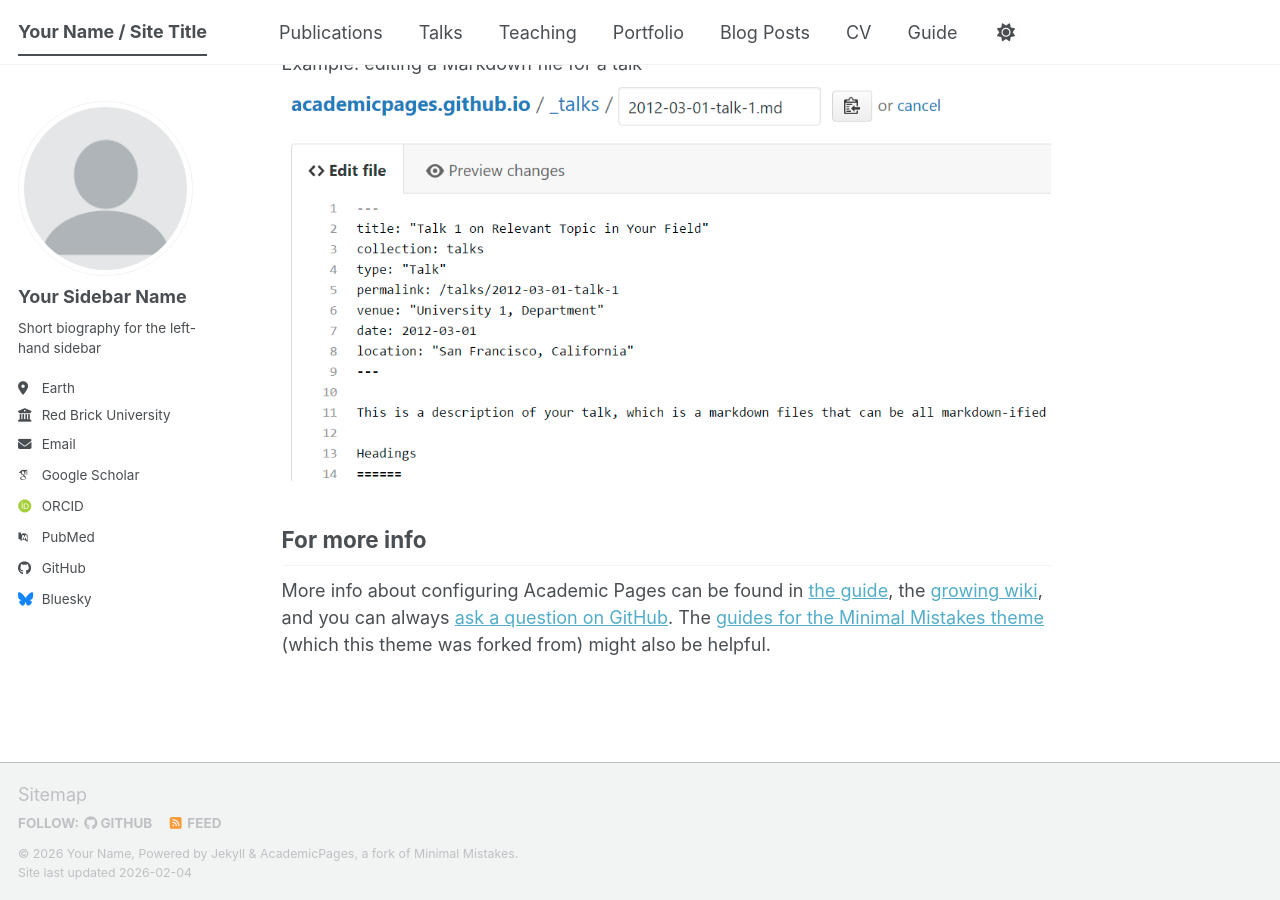
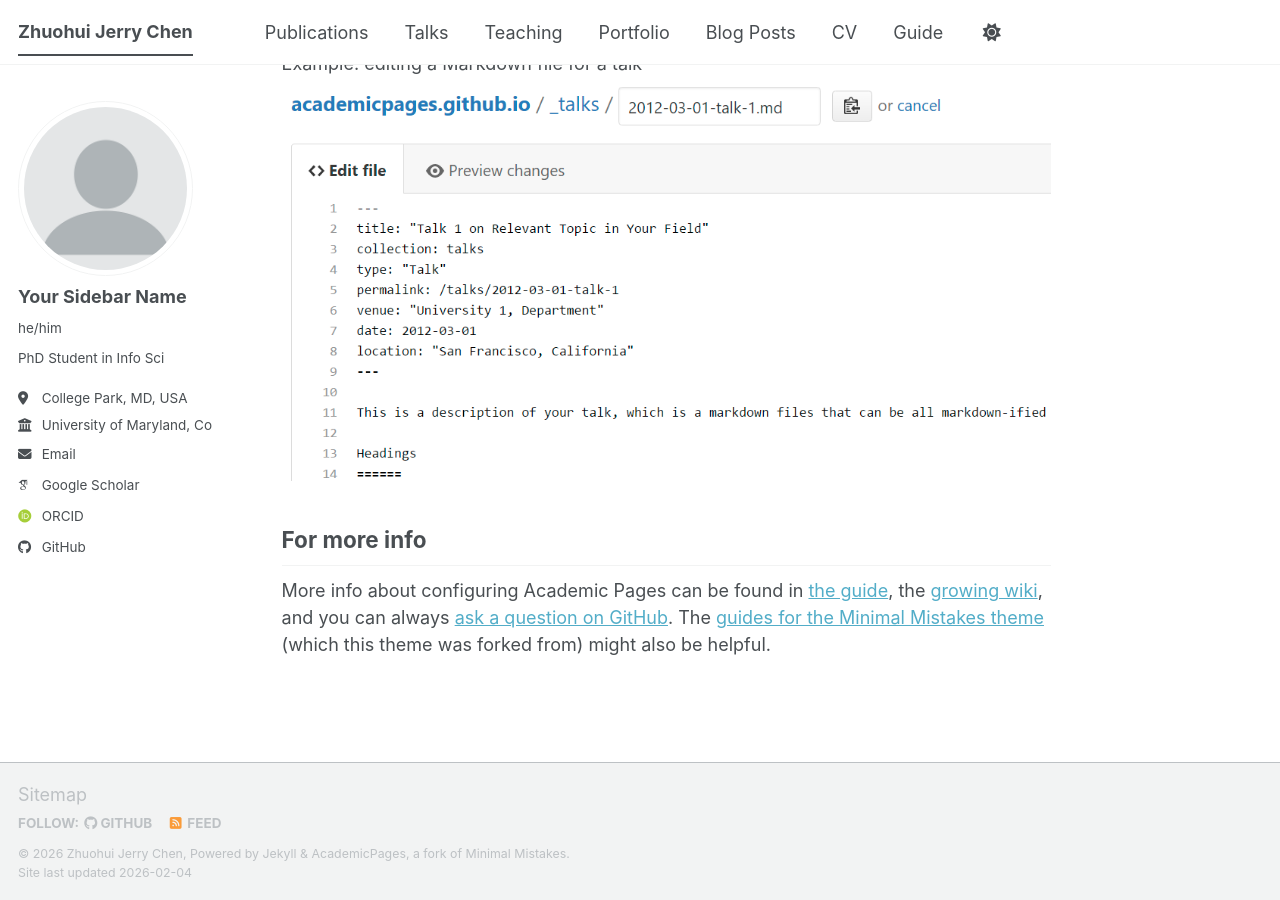
Before and after one commit to zhuohui-chen/zhuohui-chen.github.io, a Jekyll site: the page built from _pages/about.md, in a window 1280 px wide and 900 px high, scrolled down 2720 px. Built offline with Jekyll 4.4.1, drawn with Linux system fonts in a browser that asks for light colours; some web fonts are replaced; a script bundle is joined from its source files by our own code; library files that are not in the unit come from our copies.

Commit message:
Update _config.yml
Basic info update

```diff
--- a/_config.yml
+++ b/_config.yml
@@ -9,14 +9,14 @@
 # Basic Site Settings
 locale                   : "en-US"
 site_theme               : "default" # The available themes options are "default", "air", "sunrise", "mint", "dirt" and "contrast"
-title                    : "Your Name / Site Title"
+title                    : "Zhuohui Jerry Chen"
 title_separator          : "-"
-name                     : &name "Your Name"
-description              : &description "Your Name's academic portfolio"   # Update this with a general description of your site, this is the default if not overridden by a page
-url                      : https://academicpages.github.io # The base hostname & protocol for your site e.g. "https://[your GitHub username].github.io",
+name                     : &name "Zhuohui Jerry Chen"
+description              : &description "Zhuohui's personal website"   # Update this with a general description of your site, this is the default if not overridden by a page
+url                      : https://zhuohui-chen.github.io # The base hostname & protocol for your site e.g. "https://[your GitHub username].github.io",
                                                            # or if you already have some other page hosted on Github then use "https://[your GitHub username].github.io/[Your Repo Name]"
 baseurl                  : "" # the subpath of your site, e.g. "/blog"
-repository               : "academicpages/academicpages.github.io"
+repository               : "zhuohui-chen/zhuohui-chen.github.io"
 
 # Site Author - The following control what appear as part of the author content on the side bar.
 #               If a field is blank the icon and link will not appear, otherwise it will be shown.
@@ -25,23 +25,23 @@ author:
   # Biographic information
   avatar           : "profile.png"
   name             : "Your Sidebar Name"
-  pronouns         : # example: "she/her"
-  bio              : "Short biography for the left-hand sidebar"
-  location         : "Earth"
-  employer         : "Red Brick University"
+  pronouns         : "he/him"
+  bio              : "PhD Student in Info Sci"
+  location         : "College Park, MD, USA"
+  employer         : "University of Maryland, College Park"
   uri              : # URL
-  email            : "none@example.org"
+  email            : "zchen95@umd.edu"
 
   # Academic websites
   academia         : # URL
   arxiv            : # URL - Update with the correct link to your profile
-  googlescholar    : "https://scholar.google.com/citations?user=PS_CX0AAAAAJ"
+  googlescholar    : "https://scholar.google.com/citations?user=QhFp7h4AAAAJ&hl=en"
   inspire-hep      : # URL
   impactstory      : # URL
-  orcid            : "https://orcid.org/yourorcidurl"
+  orcid            : "https://orcid.org/0009-0005-3113-3804"
   semantic         : # URL
   ssrn             : # URL
-  pubmed           : "https://www.ncbi.nlm.nih.gov/pubmed/?term=john+snow"
+  pubmed           : # URL
   researchgate     : # URL
   scopus           : # URL
   zotero           : # URL
@@ -51,13 +51,13 @@ author:
   bitbucket        : # Username - Update with your username on the site
   codepen          : # Username
   dribbble         : # Username
-  github           : "academicpages"
+  github           : "zhuohui-chen"
   kaggle           : # Username
   stackoverflow    : # User number or user number and name (i.e., use "1" or "1/jeff-atwood")
 
   # Social media
   artstation       : # Username
-  bluesky          : "bsky.app" # Replace this with you Bluesky username
+  bluesky          : # Username
   facebook         : # Username
   flickr           : # Username
   foursquare       : # Username
```
